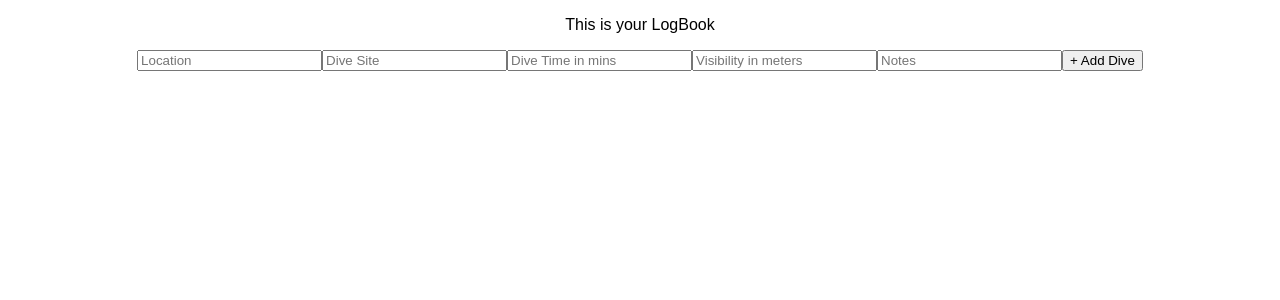
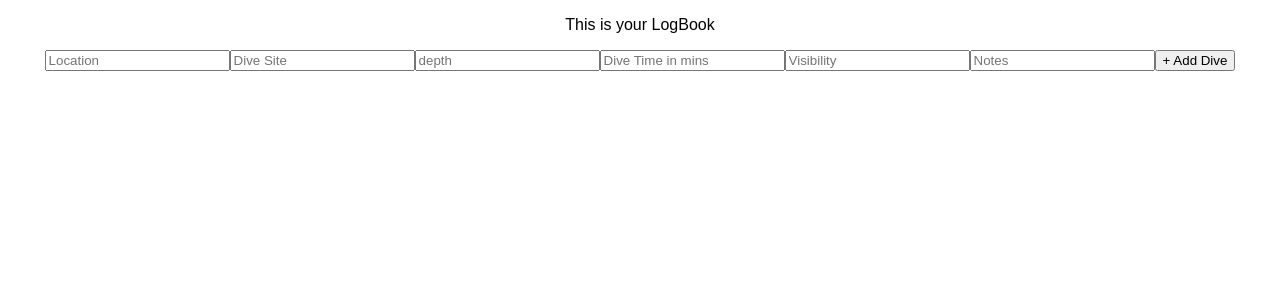
Before and after one commit to mertymcgraw/Dive-Log-React-App, a React (Create React App) app in the folder client/: page / in a window 1280 px wide. Shown: the top 300 px of the page. Built offline with nearby package versions, Linux system fonts and the light colour scheme.

Commit message:
Add create new dive entry functionality

```diff
--- a/client/src/components/AddDiveEntry.js
+++ /dev/null
@@ -1,19 +0,0 @@
-import React, { Component } from 'react';
-
-
-class AddDiveEntry extends Component {
-  render() {
-    return (
-      <form className="add-entry">
-        <input ref={(input) => this.location = input} type="text" placeholder="Location"/>
-        <input ref={(input) => this.dive_site = input} type="text" placeholder="Dive Site"/>
-        <input ref={(input) => this.time = input} type="number" placeholder="Dive Time in mins"/>
-        <input red={(input) => this.visibility = input} type="number" placeholder="Visibility in meters"/>
-        <input red={(input) => this.notes = input} type="text-field" placeholder="Notes"/>
-        <button type="submit"> + Add Dive </button>
-      </form>
-    );
-  }
-}
-
-export default AddDiveEntry;
--- /dev/null
+++ b/client/src/components/AddDiveEntryForm.js
@@ -0,0 +1,36 @@
+import React, { Component } from 'react';
+
+
+class AddDiveEntryForm extends Component {
+  createDiveEntry(event){
+    event.preventDefault();
+    console.log("gonna make a new dive")
+
+    const dive = {
+      location: this.location.value,
+      dive_site: this.dive_site.value,
+      depth: this.depth.value,
+      time: this.time.value,
+      visibility: this.visibility.value,
+      notes: this.notes.value
+    }
+    this.props.addDive(dive)
+    this.diveForm.reset();
+  }
+
+  render() {
+    return (
+      <form ref={(input) => this.diveForm = input} className="add-entry" onSubmit={(e) => this.createDiveEntry(e)}>
+        <input ref={(input) => this.location = input} type="text" placeholder="Location"/>
+        <input ref={(input) => this.dive_site = input} type="text" placeholder="Dive Site"/>
+        <input ref={(input) => this.depth = input} type="number" placeholder="depth"/>
+        <input ref={(input) => this.time = input} type="number" placeholder="Dive Time in mins"/>
+        <input ref={(input) => this.visibility = input} type="number" placeholder="Visibility"/>
+        <input ref={(input) => this.notes = input} type="text-field" placeholder="Notes"/>
+        <button type="submit"> + Add Dive </button>
+      </form>
+    );
+  }
+}
+
+export default AddDiveEntryForm;
--- a/client/src/components/App.js
+++ b/client/src/components/App.js
@@ -3,14 +3,33 @@ import React, { Component } from 'react';
 import '../styles/App.css';
 
 import DiveLog from './DiveLog'
-import AddDiveEntry from './AddDiveEntry'
 
 class App extends Component {
+  constructor(){
+    super();
+
+    this.addDive = this.addDive.bind(this)
+
+
+    // initial state
+    this.state = {
+      dives: []
+    }
+
+  };
+
+  addDive(dive){
+    //update our state
+    const dives = [...this.state.dives]
+    dives.push(dive)
+    //set state
+    this.setState({ dives })
+  }
+
   render() {
     return (
       <div className="App">
-        < DiveLog />
-        < AddDiveEntry />
+        < DiveLog addDive={this.addDive} />
       </div>
     );
   }
--- a/client/src/components/DiveLog.js
+++ b/client/src/components/DiveLog.js
@@ -1,12 +1,15 @@
 import React, { Component } from 'react';
 
 import '../styles/App.css';
+
+import AddDiveEntryForm from './AddDiveEntryForm'
 
 class DiveLog extends Component {
   render() {
     return (
       <div className="App">
         <p>This is your LogBook</p>
+        < AddDiveEntryForm addDive={this.props.addDive}/>
       </div>
     );
   }
```
